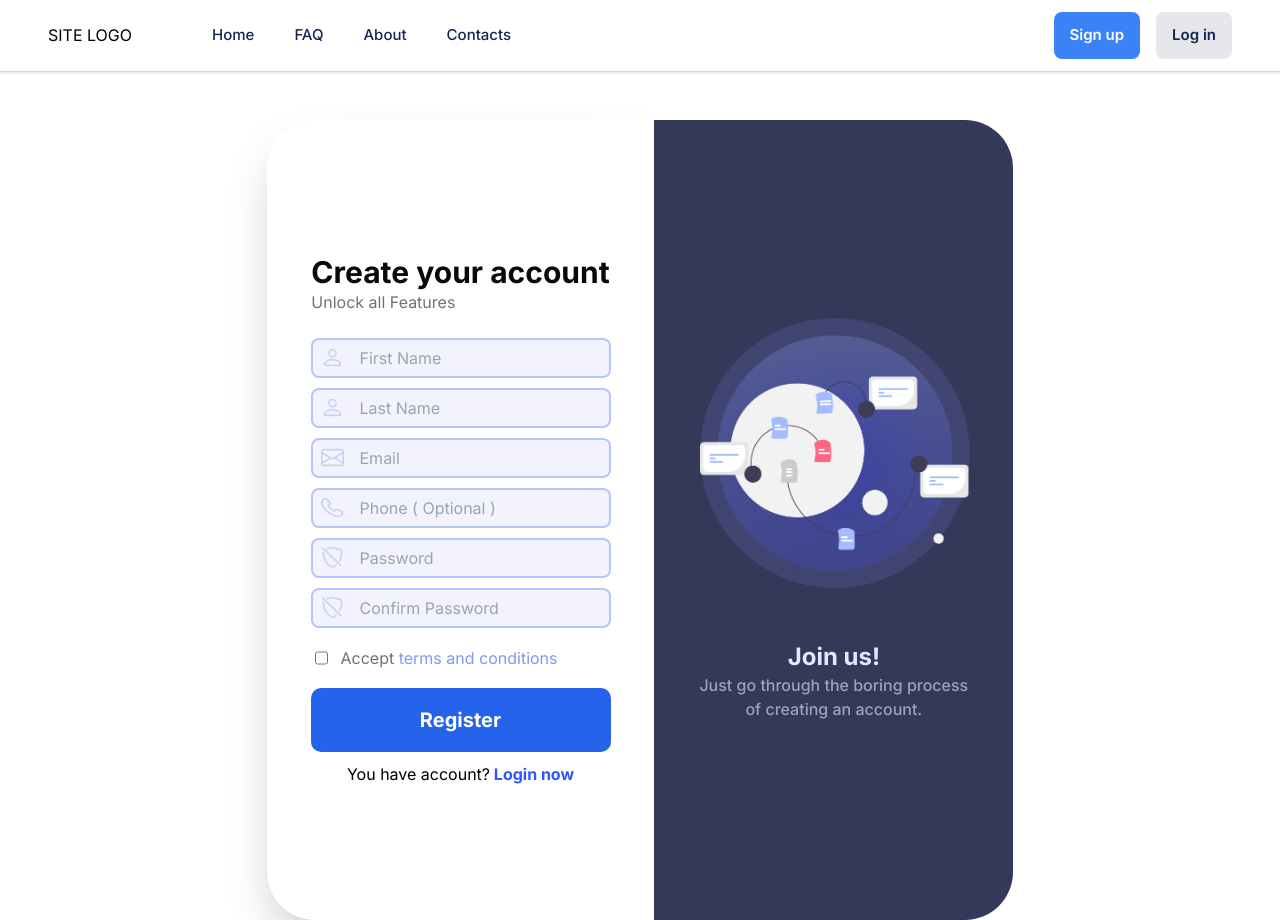
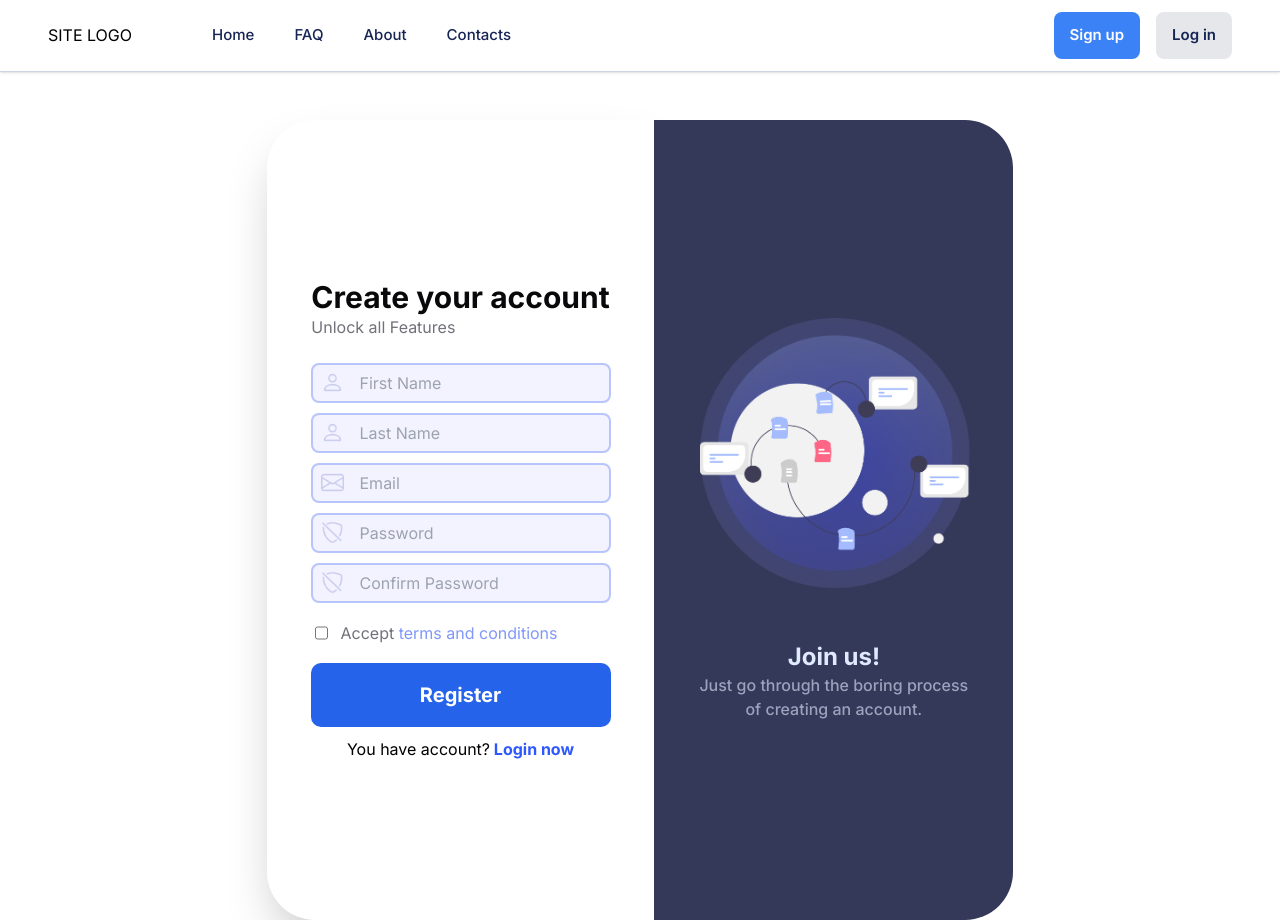
Before and after one commit to stanislavivanov995/real-estate-app-fe, a Next.js app: page /register in a window 1280 px wide. Built offline with nearby package versions, Linux system fonts and the light colour scheme.

Commit message:
test post

```diff
--- a/components/layouts/Register/RegisterForm.jsx
+++ b/components/layouts/Register/RegisterForm.jsx
@@ -9,13 +9,11 @@ const initialValues = {
   firstName: "",
   lastName: "",
   email: "",
-  phone: "",
   password: "",
   confirmPassword: "",
   toggle: false,
 };
 
-const phoneRegExp = /08[789]\d{7}/;
 
 const validationSchema = Yup.object().shape({
   firstName: Yup.string()
@@ -29,7 +27,6 @@ const validationSchema = Yup.object().shape({
   email: Yup.string()
     .required("Email is required!")
     .email("Email must be valid"),
-  phone: Yup.string().matches(phoneRegExp, "Phone number is not valid"),
   password: Yup.string().required("Password is required!"),
   confirmPassword: Yup.string()
     .required("Confirm Password is required!")
@@ -38,8 +35,36 @@ const validationSchema = Yup.object().shape({
 });
 
 function handleFunction(data) {
-  console.log(Object.values(data));
+  const formData = {};
+  Object.keys(data).forEach((fieldName) => {
+    formData[fieldName] = data[fieldName];
+  });
+
+  console.log(formData);
+  sendPostRequest(formData);
 }
+
+
+const sendPostRequest = async (data) => {
+  try {
+    const response = await fetch("http://localhost:8000/api/register", {
+      method: "POST",
+      headers: {
+        "Content-Type": "application/json",
+      },
+      body: JSON.stringify(data, null, 2),
+    });
+
+    if (response.ok) {
+      console.log("Registration successful!");
+    } else {
+      console.error("Registration failed!");
+    }
+  } catch (error) {
+    console.error("Error during registration:", error);
+  }
+};
+
 
 export default function RegisterForm() {
   return (
@@ -102,23 +127,6 @@ export default function RegisterForm() {
         />
         <div className="flex gap-2 border-2 items-center h-10 bg-indigo-400 bg-opacity-10 border-[#8098F980] p-2 rounded-lg w-[300px]">
           <span>
-            <Image src="/call.png" alt="call" width={23} height={23} />
-          </span>
-          <Field
-            className="indent-2 outline-0 bg-transparent"
-            type="text"
-            name="phone"
-            id="phone"
-            placeholder="Phone ( Optional )"
-          />
-        </div>
-        <ErrorMessage
-          name="phone"
-          component="span"
-          className="text-red-600 text-[14px]"
-        />
-        <div className="flex gap-2 border-2 items-center h-10 bg-indigo-400 bg-opacity-10 border-[#8098F980] p-2 rounded-lg w-[300px]">
-          <span>
             <Image
               src="/shield-slash.png"
               alt="shield"
@@ -128,7 +136,7 @@ export default function RegisterForm() {
           </span>
           <Field
             className="indent-2 outline-0 bg-transparent"
-            type="text"
+            type="password"
             name="password"
             id="password"
             placeholder="Password"
@@ -150,7 +158,7 @@ export default function RegisterForm() {
           </span>
           <Field
             className="indent-2 outline-0 bg-transparent"
-            type="text"
+            type="password"
             name="confirmPassword"
             id="confirmPassword"
             placeholder="Confirm Password"
```
